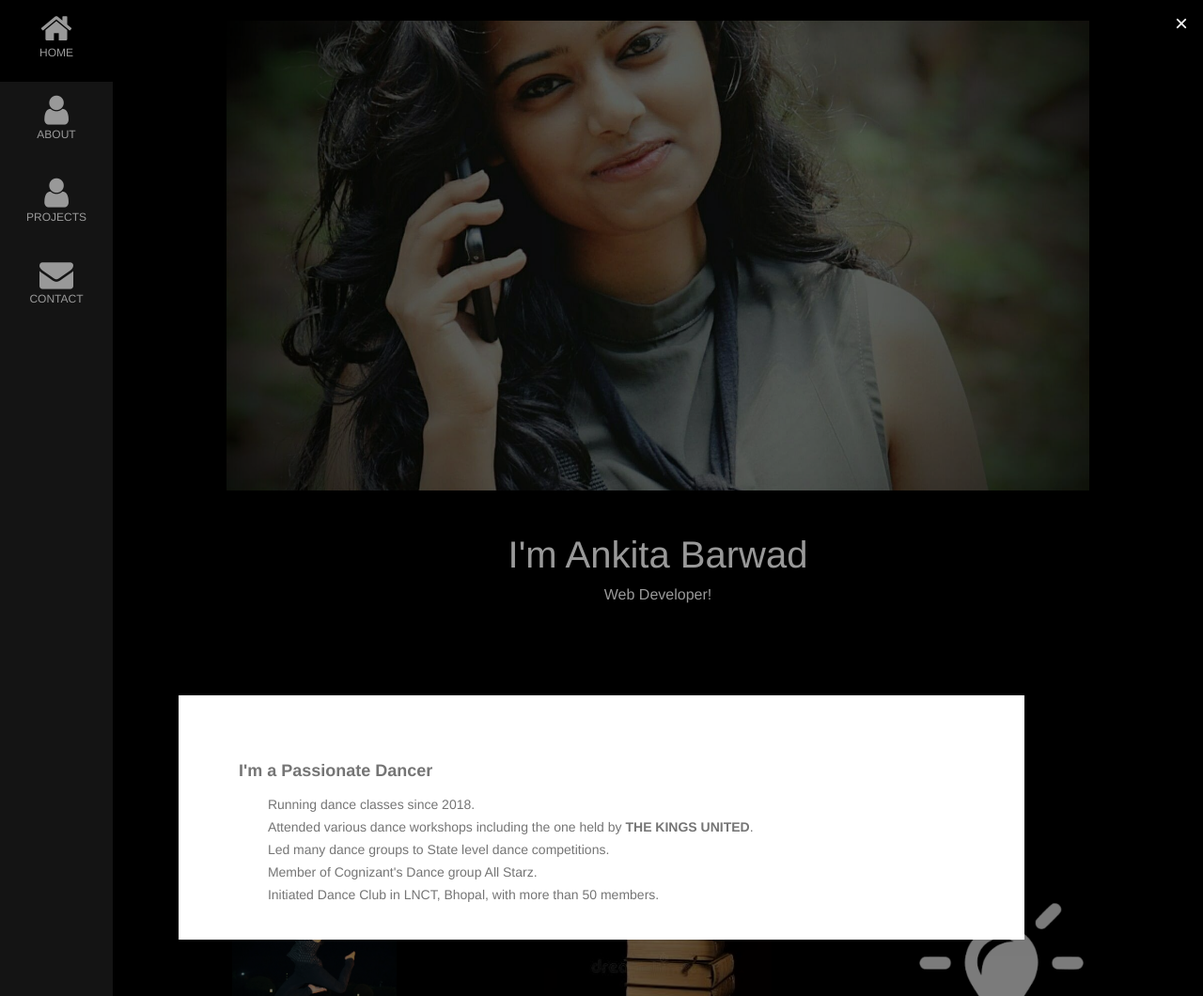
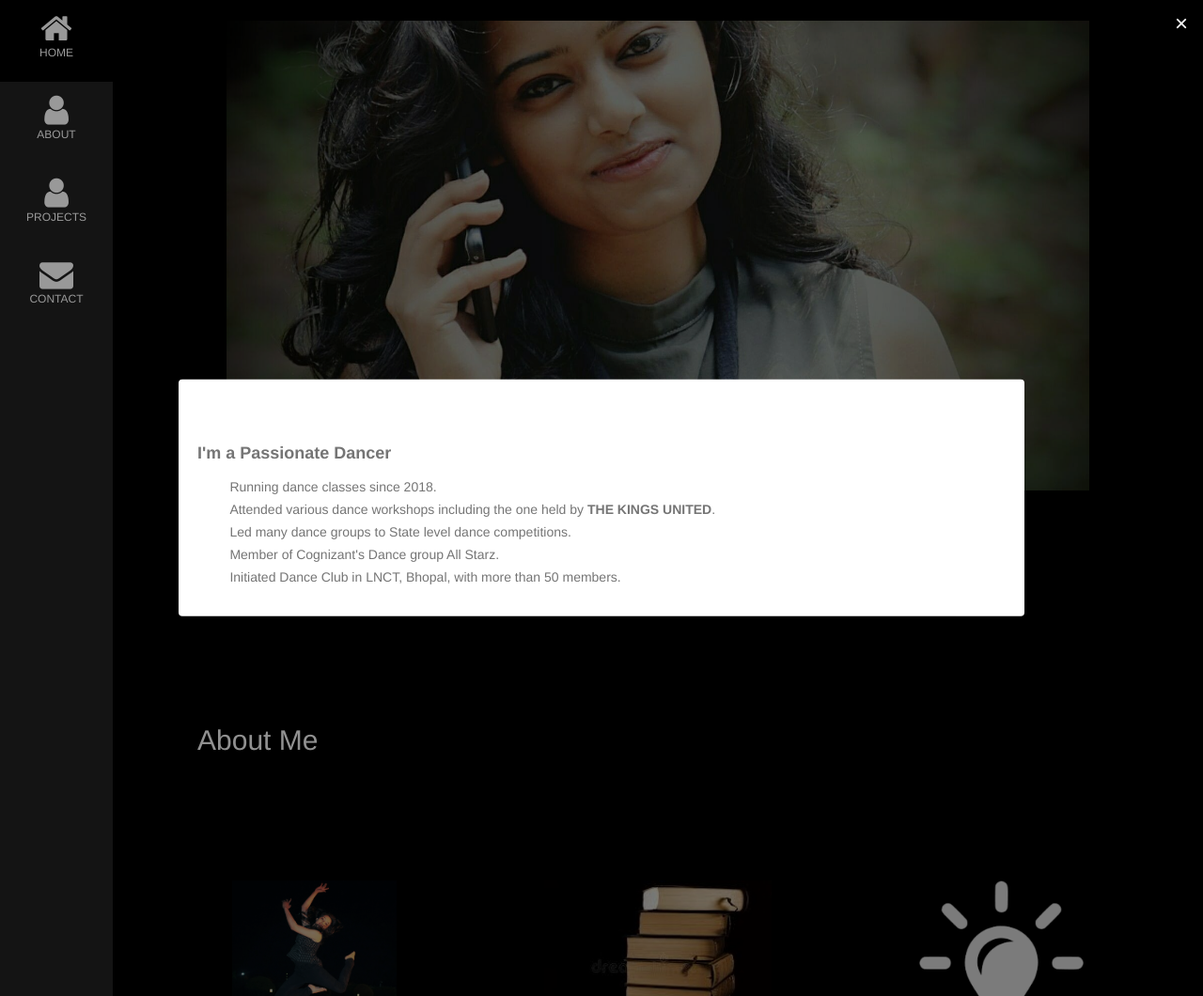
Before and after one commit to Ankita-Barwad/ankita-barwad.github.io, a PHP site: page / in a window 1280 px wide, after a click that opens the changed part. Shown: the whole page at 94% size. Run offline with PHP 8.4, Linux system fonts and the light colour scheme.

Commit message:
Update NewFile.css

```diff
--- a/css/NewFile.css
+++ b/css/NewFile.css
@@ -84,11 +84,14 @@ body, h1, h2, h3, h4, h5, h6 {
 }
 
 .hobby-modal {
-	padding: 5%;
-	margin: 50% auto;
-padding-bottom: 2%;
-	text-align: center;
-	padding-top: 2%;
+   padding: 2rem;
+    /* margin: 50% auto; */
+    /* padding-bottom: 2%; */
+    position: absolute;
+    left: 50%;
+    top: 50%;
+    transform: translate(-50%, -50%);
+    border-radius: 4px;
 }
 
 .img-circle {
```
